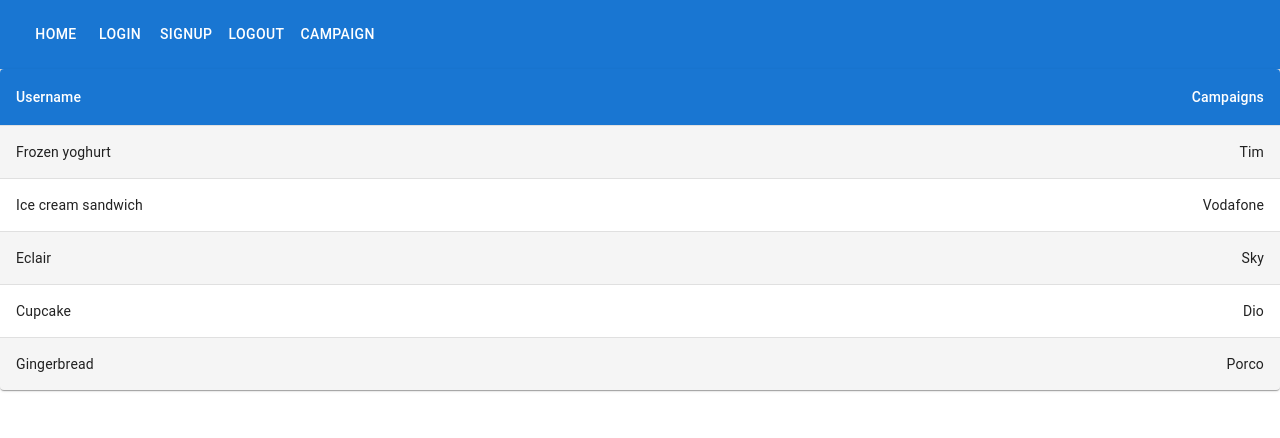
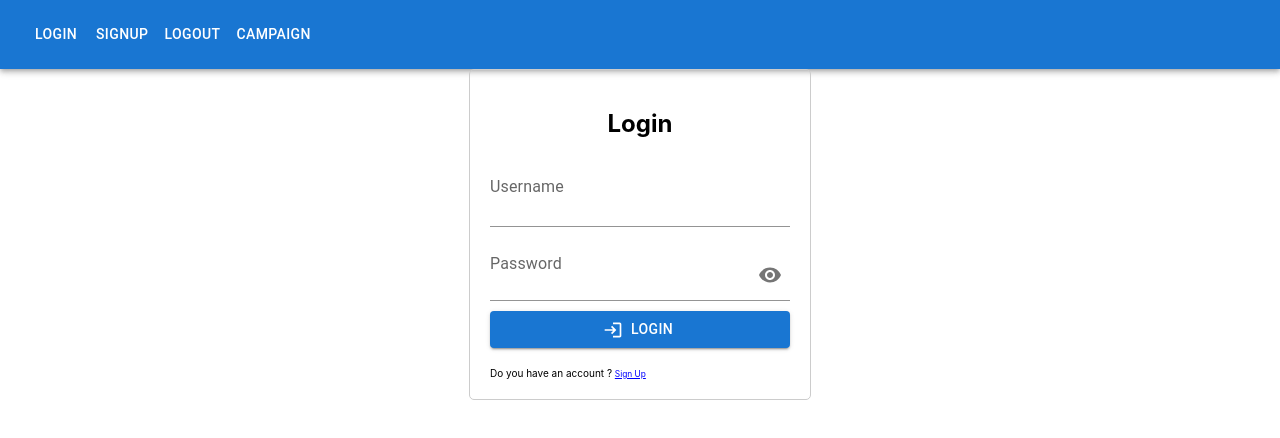
Before and after one commit to FedBio01/sms-campaigns-frontend, a React (Create React App) app: page / in a window 1280 px wide. Shown: the top 438 px of the page. Built offline with nearby package versions, Linux system fonts and the light colour scheme; sample sign-in values are in the browser's storage.

Commit message:
pagine sistemate

```diff
--- a/src/App.js
+++ b/src/App.js
@@ -1,11 +1,8 @@
 import './App.css';
 import {BrowserRouter as Router, Routes, Route} from 'react-router-dom'
 //import React, {useState} from "react";
-import Home from './Pages/Home';
 import Login from './Pages/Login/Login';
 import ErrorPage from './Pages/ErrorPage';
-import About from './Pages/About';
-import Profile from './Pages/Profile';
 import SignUp from './Pages/SignUp/Signup';
 import Campaigns from './Pages/Campaign/createCampaigns'
 import Navbar from './Components/navbar.js';
@@ -17,8 +14,8 @@ function App() {
     return <Router>
     <Navbar />
     <Routes>
-      <Route path="/" element={<Home />} />
-      <Route path="/Home" element={<Home />} />
+      <Route path="/" element={<Login />} />
+
       <Route path="/login" element={<Login />} />
       <Route path="/signup" element={<SignUp />} />
       <Route path="/createCampaigns" element={<Campaigns />} />
@@ -26,8 +23,7 @@ function App() {
       <Route path="/sendCampaigns" element={<SendCampaigns />} />
       <Route path="/visualizeCampaigns" element={<VisualizeCampaigns />} />
 
-      <Route path="/profile/:username" element={<Profile />} />
-      <Route path="/about" element={<About />} />
+
       <Route path="*" element={<ErrorPage />} />
     </Routes>
   </Router>;
--- a/src/Components/navbar.js
+++ b/src/Components/navbar.js
@@ -13,7 +13,7 @@ import MenuItem from '@mui/material/MenuItem';
 import Logout from '../Pages/Logout'
 import {useNavigate} from 'react-router-dom'
 
-const pages = ['Home', 'Login', 'Signup'];
+const pages = ['Login', 'Signup'];
 const settings = ['Create','Send','Visualize', 'Stats'];
 
 function ResponsiveAppBar() {
--- a/src/Pages/About.js
+++ /dev/null
@@ -1,16 +0,0 @@
-import React from "react";
-import {useNavigate} from "react-router-dom";
-import withAuth from '../Components/withAuth';
-
-function About (){
-    let navigate = useNavigate();
-    return (
-        <div>
-            THIS IS THE ABOUT PAGE
-            <button onClick={() => {navigate("/login")}}>
-                Change to login page</button>
-        </div>
-    );
-}
-
-export default withAuth(About);
--- a/src/Pages/Campaign/statsCampaigns.js
+++ b/src/Pages/Campaign/statsCampaigns.js
@@ -53,7 +53,7 @@ const StatsCampaigns = () => {
     return (
         <Container>
             <div style={{ height: 700, width: '100%' }}>
-                <h2>Campaign Stats</h2>
+                <h2>Campaign Statistics</h2>
                 <DataGrid
                     getRowId={(row) => row._id}
                     rows={tableData}
--- a/src/Pages/Home.js
+++ /dev/null
@@ -1,72 +0,0 @@
-import withAuth from '../Components/withAuth';
-import * as React from 'react';
-import { styled } from '@mui/material/styles';
-import Table from '@mui/material/Table';
-import TableBody from '@mui/material/TableBody';
-import TableCell, { tableCellClasses } from '@mui/material/TableCell';
-import TableContainer from '@mui/material/TableContainer';
-import TableHead from '@mui/material/TableHead';
-import TableRow from '@mui/material/TableRow';
-import Paper from '@mui/material/Paper';
-
-const StyledTableCell = styled(TableCell)(({ theme }) => ({
-    [`&.${tableCellClasses.head}`]: {
-      backgroundColor: theme.palette.primary.main,
-      color: theme.palette.common.white,
-    },
-    [`&.${tableCellClasses.body}`]: {
-      fontSize: 14,
-    },
-  }));
-
-  const StyledTableRow = styled(TableRow)(({ theme }) => ({
-    '&:nth-of-type(odd)': {
-      backgroundColor: theme.palette.action.hover,
-    },
-    // hide last border
-    '&:last-child td, &:last-child th': {
-      border: 0,
-    },
-  }));
-
-  function createData(name,campaigns) {
-    return {name, campaigns};
-  }
-
-
-function Home (){
-
-const rows = [
-  createData('Frozen yoghurt', 'Tim'),
-  createData('Ice cream sandwich', 'Vodafone'),
-  createData('Eclair', 'Sky'),
-  createData('Cupcake', 'Dio'),
-  createData('Gingerbread', 'Porco'),
-];
-
-  return (
-    <TableContainer component={Paper}>
-      <Table sx={{ minWidth: 100 }} aria-label="customized table">
-        <TableHead>
-          <TableRow>
-            <StyledTableCell>Username</StyledTableCell>
-            <StyledTableCell align="right">Campaigns</StyledTableCell>
-          </TableRow>
-        </TableHead>
-        <TableBody>
-          {rows.map((row) => (
-            <StyledTableRow key={row.name}>
-              <StyledTableCell component="th" scope="row">
-                {row.name}
-              </StyledTableCell>
-              <StyledTableCell align="right">{row.campaigns}</StyledTableCell>
-            </StyledTableRow>
-          ))}
-        </TableBody>
-      </Table>
-    </TableContainer>
-  );
-}
-
-
-export default withAuth(Home);
--- a/src/Pages/Login/Login.js
+++ b/src/Pages/Login/Login.js
@@ -69,7 +69,7 @@ const Login = () => {
           .then((value) => {
             localStorage.setItem('token', response['token']);
             localStorage.setItem('user', JSON.stringify(response['user']));
-            navigate("/")
+            navigate("/visualizeCampaigns")
           });
         } else {
           swal("Failed", "Wrong", "error");
--- a/src/Pages/Profile.js
+++ /dev/null
@@ -1,14 +0,0 @@
-import React from "react";
-import { useParams } from "react-router-dom";
-
-
-function Profile (){
-    let {username} = useParams();
-    return (
-        <div>
-            THIS IS {username} PROFILE PAGE
-        </div>
-    );
-}
-
-export default Profile;
```
